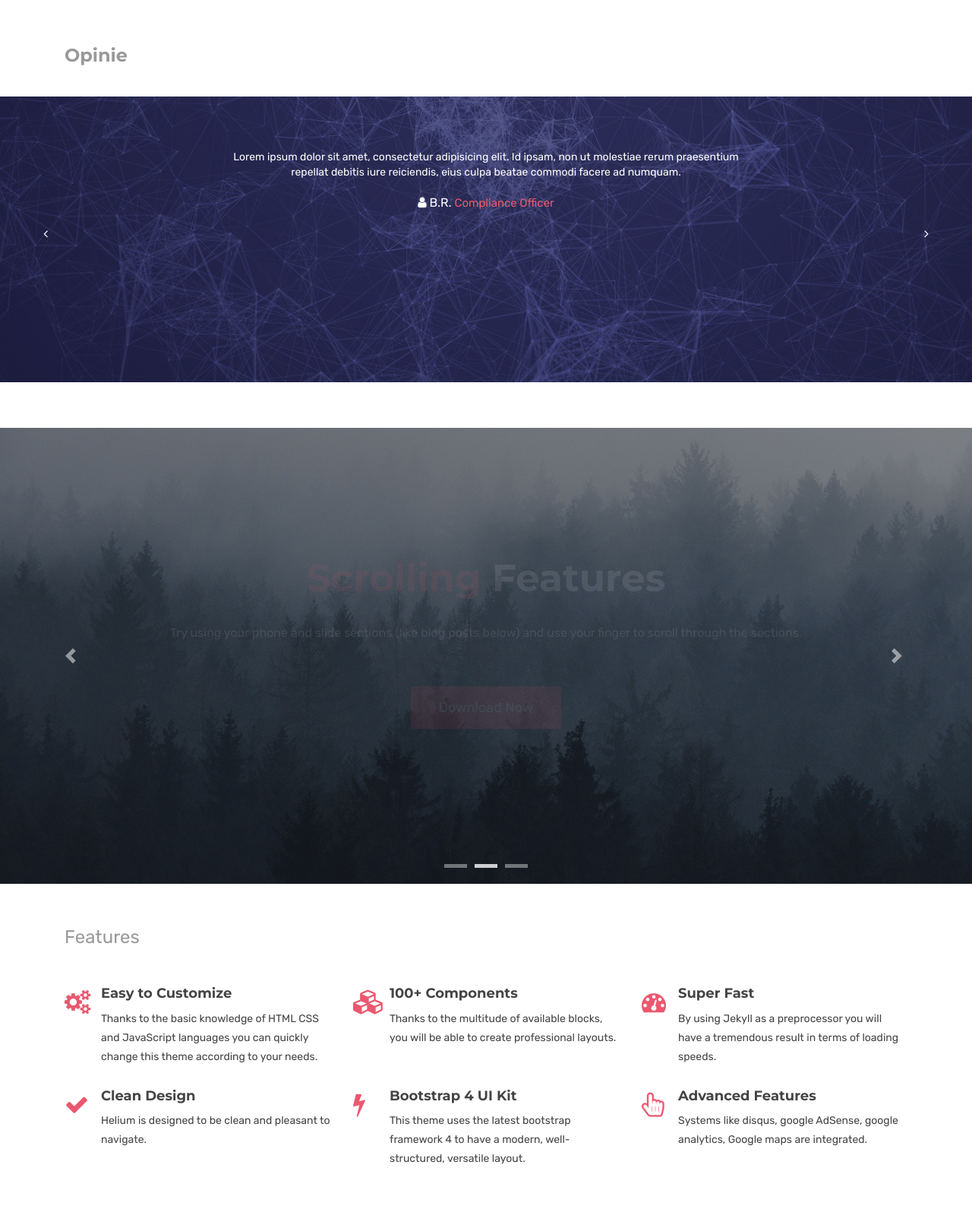
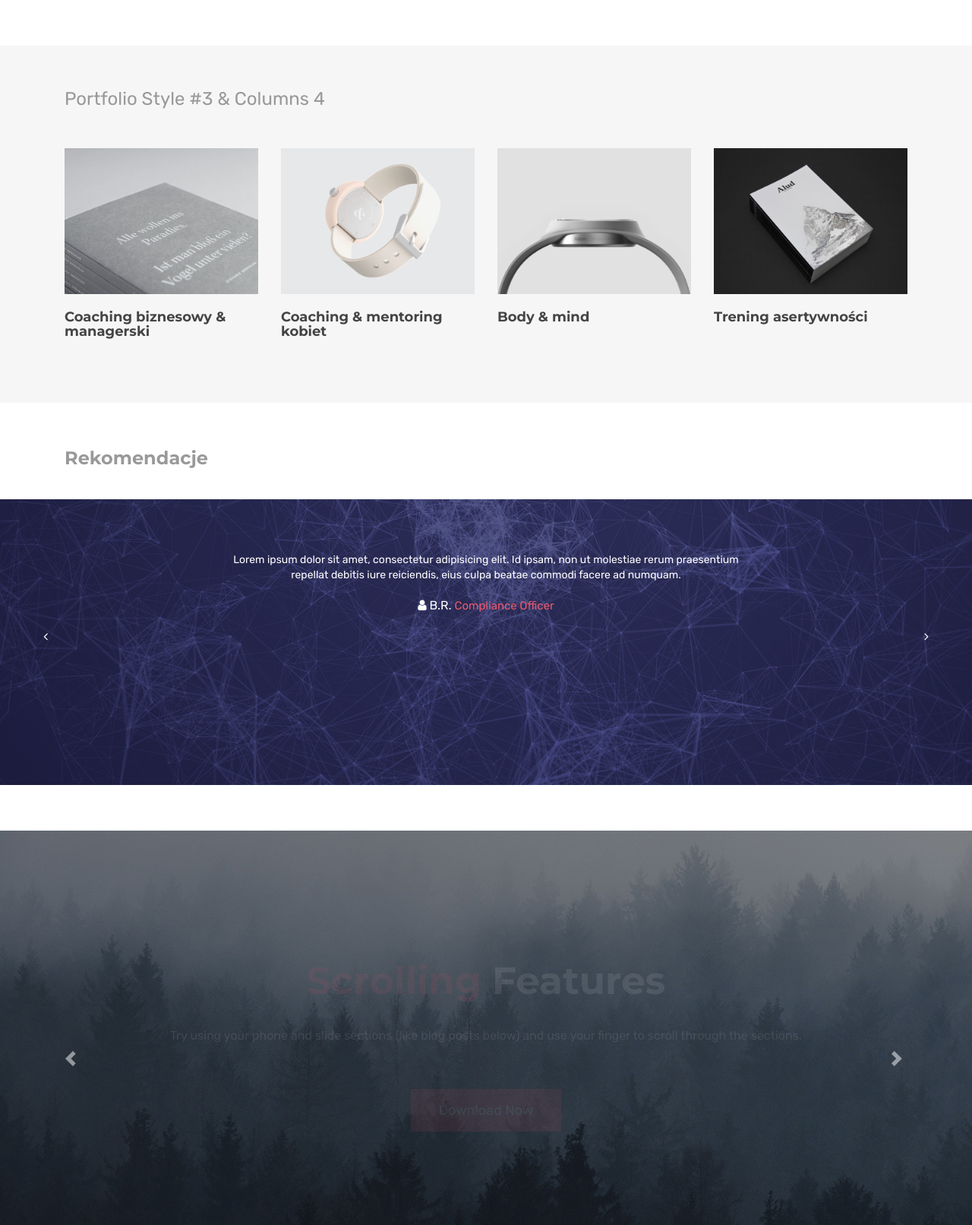
Before and after one commit to pjmajtczak/pjmajtczak.github.io, a Jekyll site: the page built from index.html, in a window 1280 px wide. Shown: the part 504-2116 px from the top of the page at 76% size. Built offline with Jekyll 4.4.1, drawn with Linux system fonts in a browser that asks for light colours; grey boxes are pictures that could not be loaded.

Commit message:
added portfolio

```diff
--- a/index.html
+++ b/index.html
@@ -30,9 +30,88 @@ canonical: https://pjmajtczak.github.io
   <!-- END HEADER -->
           <div class="mb-60"></div>
 
+      <!-- portfolio section 4col -->
+      <section id="portfolio">
+        <div class="container">
+          <div class="sub-title">
+            <span>Portfolio Style #3 & Columns 4</span>
+          </div>
+          <ul class="row portfolio list-unstyled" id="grid">
+            <li class="col-md-3 col-sm-6 project">
+              <figure>
+                <div class="hovereffect">
+                  <img src="{{ BASE_PATH }}/assets/images/portfolio/img-01.jpg" alt="">
+                  <div class="overlay">
+                    Pomagam początkującym managerom odnaleźć się w roli. Uczę delegowania, ale również rozwijania różnych stylów zarządzania. Wspieram osoby rozpoczynające swoją karierę zawodową w wejściu na rynek. Współpracuję również z osobami, które czują, że utknęły i potrzebują zmian w obszarze zawodowym. Podczas sesji dzielę się narzędziami oraz doświadczeniem z obszarów: menedżerskiego oraz zarządzania projektami, które mają wesprzeć proces wewnętrznej zmiany.
+                  </div>
+                </div>
+              </figure>
+              <div class="portfolio block">
+                <h5>Coaching biznesowy & managerski </h5>
+              </div>
+            </li>
+            <!-- project -->
+
+            <li class="col-md-3 col-sm-6 project">
+              <figure>
+                <div class="hovereffect">
+                  <img src="{{ BASE_PATH }}/assets/images/portfolio/img-02.jpg" alt="">
+                  <div class="overlay">
+                    <div class="icons-link">
+                      <a class="left-link" href="#"><i class="fa fa-link"></i></a>
+                      <a class="right-link" href="#"><i class="fa fa-heart"></i></a>
+                    </div>
+                  </div>
+                </div>
+              </figure>
+              <div class="portfolio block">
+                <h5>Coaching & mentoring kobiet</h5>
+              </div>
+            </li>
+
+            <li class="col-md-3 col-sm-6 project">
+              <figure>
+                <div class="hovereffect">
+                  <img src="{{ BASE_PATH }}/assets/images/portfolio/img-03.jpg" alt="">
+                  <div class="overlay">
+                    <div class="icons-link">
+                      <a class="left-link" href="#"><i class="fa fa-link"></i></a>
+                      <a class="right-link" href="#"><i class="fa fa-heart"></i></a>
+                    </div>
+                  </div>
+                </div>
+              </figure>
+              <div class="portfolio block">
+                <h5>Body & mind</h5>
+              </div>
+            </li>
+            <!-- project -->
+
+            <li class="col-md-3 col-sm-6 project">
+              <figure>
+                <div class="hovereffect">
+                  <img src="{{ BASE_PATH }}/assets/images/portfolio/img-05.jpg" alt="">
+                  <div class="overlay">
+                    <div class="icons-link">
+                      <a class="left-link" href="#"><i class="fa fa-link"></i></a>
+                      <a class="right-link" href="#"><i class="fa fa-heart"></i></a>
+                    </div>
+                  </div>
+                </div>
+              </figure>
+              <div class="portfolio block">
+                <h5>Trening asertywności</h5>
+              </div>
+            </li>
+          </ul>
+        </div>
+      </section>
+      <!-- End portfolio section 4col -->
+
+      <div class="mb-60"></div>
     <!-- testimonials slider -->
     <div class="container">
-      <h4 class="sub-title">Opinie</h4>
+      <h4 class="sub-title">Rekomendacje</h4>
     </div>
 
     <div class="single-testimonial-area">
```
Also changed, not shown: 3 other files.
